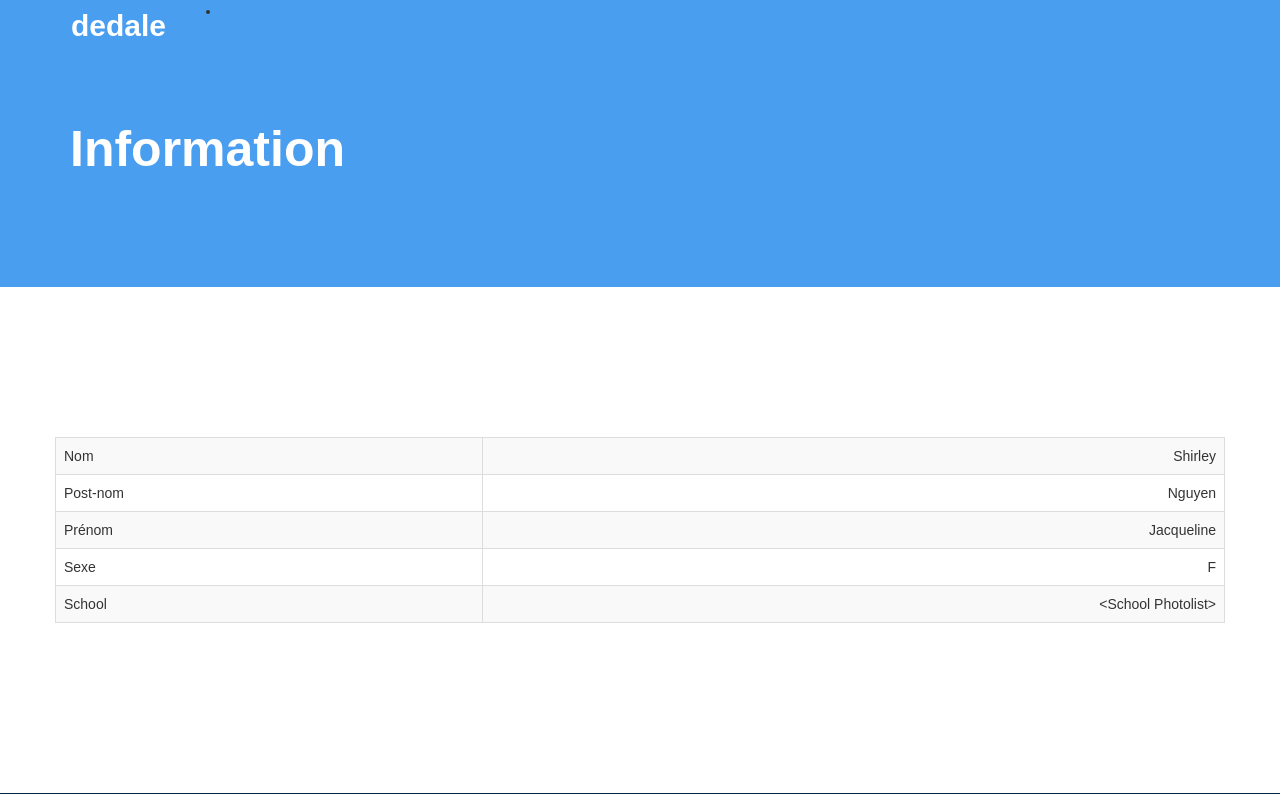
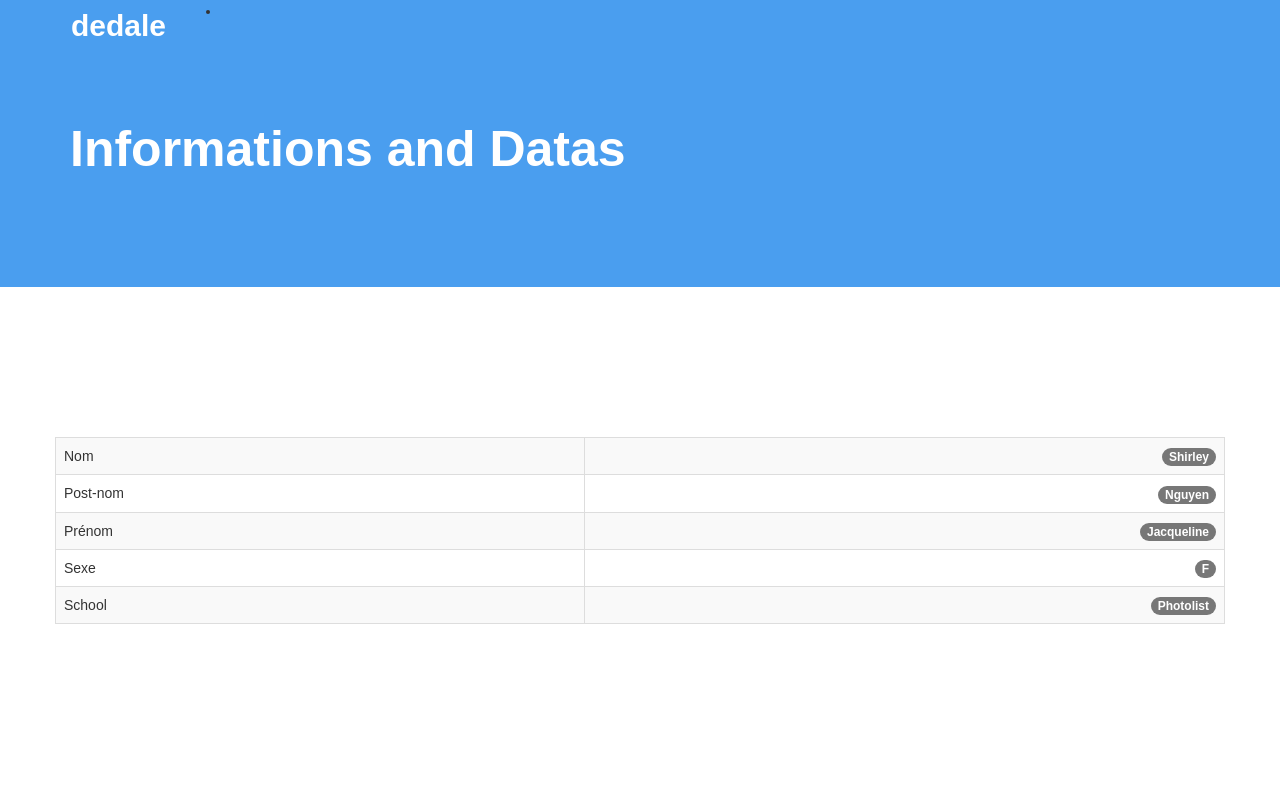
Before and after one commit to glody007/dedale, a Flask app: page /student/1 in a window 1280 px wide. Shown: the top 794 px of the page. Run offline with Flask 2, Linux system fonts and the light colour scheme; data comes from the database, SQL or seed files in the repository; some libraries are stand-ins or nearby versions.

Commit message:
update table design in infostudent.html

```diff
--- a/app/templates/infostudent.html
+++ b/app/templates/infostudent.html
@@ -6,7 +6,7 @@
 {% endblock %}
 
 {% block titre %}
-Information
+Informations and Datas
 {% endblock%}
 
 {% block content%}
@@ -18,23 +18,33 @@ Information
           <tbody>
             <tr>
               <td>Nom</td>
-              <td class="text-right">{{ student.first_name }}</td>
+              <td class="text-right">
+                <span class="badge badge-primary badge-pill">{{ student.first_name }}</span>
+              </td>
             </tr>
             <tr>
               <td>Post-nom</td>
-              <td class="text-right">{{ student.last_name }}</td>
+              <td class="text-right">
+                <span class="badge badge-primary badge-pill">{{ student.last_name }}</span>
+              </td>
             </tr>
             <tr>
               <td>Prénom</td>
-              <td class="text-right">{{ student.forename }}</td>
+              <td class="text-right">
+                <span class="badge badge-primary badge-pill">{{ student.forename }}</span>
+              </td>
             </tr>
             <tr>
               <td>Sexe</td>
-              <td class="text-right">{{ student.sex }}</td>
+              <td class="text-right">
+                <span class="badge badge-primary badge-pill">{{ student.sex }}</span>
+              </td>
             </tr>
             <tr>
               <td>School</td>
-              <td class="text-right">{{ student.school }}</td>
+              <td class="text-right">
+                <span class="badge badge-primary badge-pill">{{ student.school.name }}</span>
+              </td>
             </tr>
           </tbody>
         </table>
```
